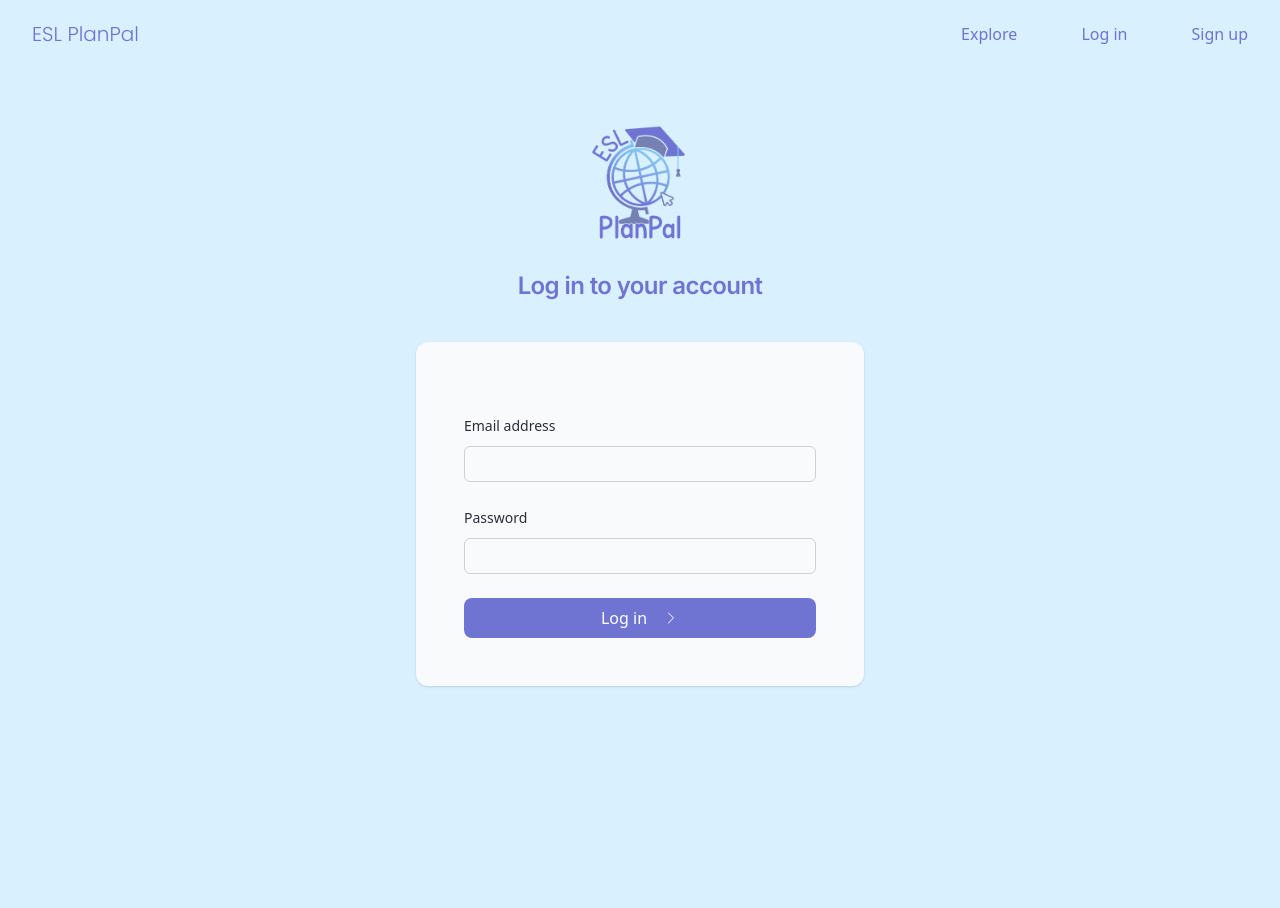
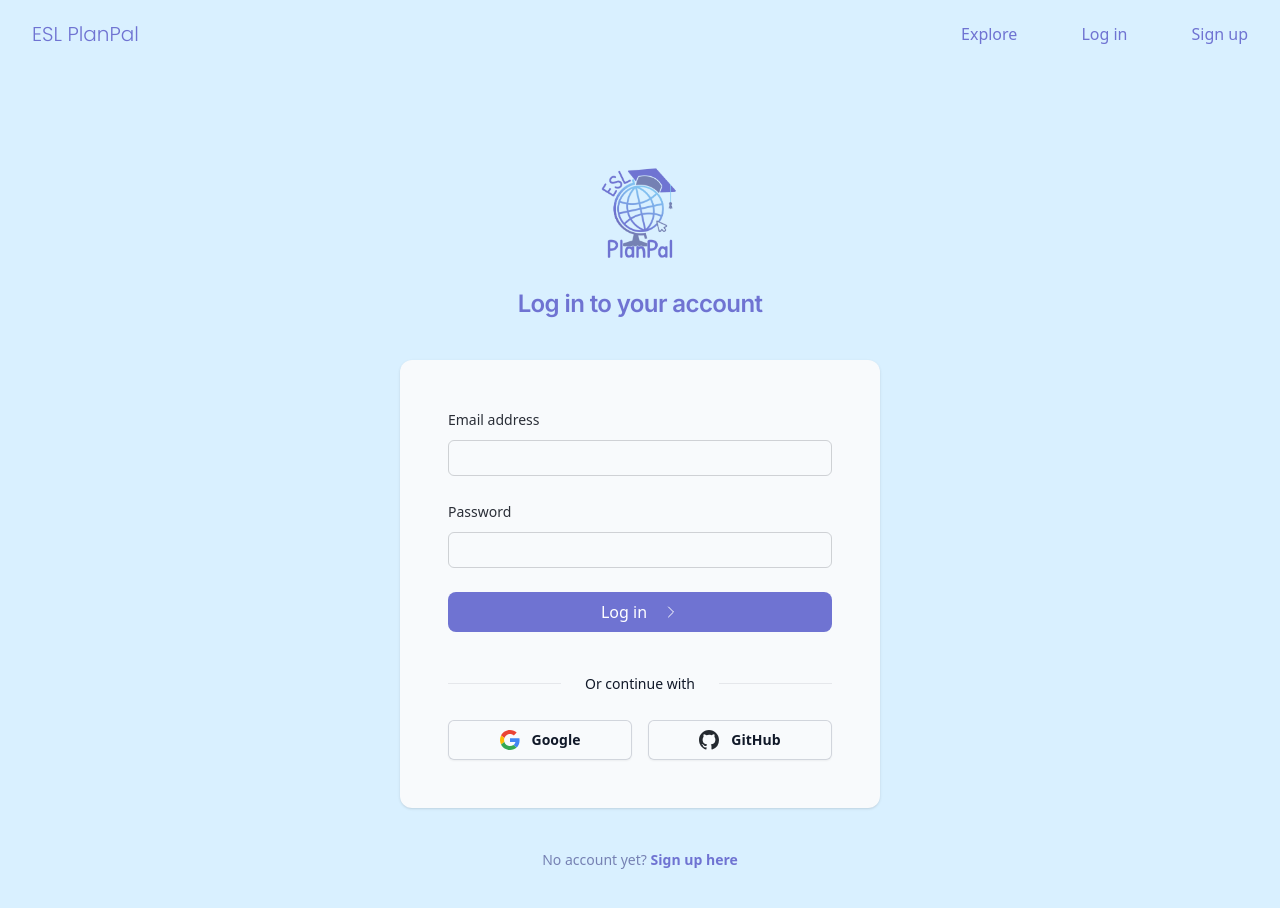
Before and after one commit to lucy-treganna/ESL-Plan-Pal, a Next.js app: page /login in a window 1280 px wide. Shown: the top 908 px of the page. Before the commit the page ends 800 px from the top, so only its background shows below. Built offline with nearby package versions, Linux system fonts and the light colour scheme; no server answers.

Commit message:
adding to the login form, updating layout styles

```diff
--- a/app/(auth)/login/page.js
+++ b/app/(auth)/login/page.js
@@ -1,18 +1,17 @@
 import { login } from "@/app/_lib/actions";
 import Image from "next/image";
-import FormButton from "@/app/_components/FormButton";
-import FormCard from "@/app/_components/FormCard";
 import AuthForm from "@/app/_components/AuthForm";
+import Link from "next/link";
 
 export default function LoginPage() {
   return (
-    <div className="flex flex-col items-center justify-center">
+    <div className="flex flex-col min-h-screen items-center justify-center">
       <div className="sm:mx-auto sm:w-full sm:max-w-md text-center mb-10">
         <Image
           alt="ESL PlanPal logo"
           src="/planpal_logo.png"
-          width={120}
-          height={40}
+          width={96}
+          height={96}
           className="mx-auto"
         />
         <h2 className="mt-6 text-2xl font-semibold font-inter tracking-tight text-medium-purple">
@@ -20,48 +19,80 @@ export default function LoginPage() {
         </h2>
       </div>
 
-        <FormCard>
+      <div className="w-full sm:mx-auto sm:max-w-[480px]">
+        <div className="bg-cool-white rounded-xl px-6 py-12 shadow-sm sm:px-12">
           <AuthForm formAction={login} />
-        </FormCard>
-
-      {/* <div className="mt-10 w-full sm:mx-auto sm:w-full sm:max-w-md">
-        <div className="bg-cool-white rounded-xl px-6 py-12 shadow-sm sm:px-12">
-          <form action={login} className="space-y-6">
-            <div>
-              <label htmlFor="email" className="block text-sm/6 font-medium">
-                Email address
-              </label>
-              <div className="mt-2">
-                <input
-                  id="email"
-                  name="email"
-                  type="email"
-                  required
-                  autoComplete="email"
-                  className="block w-full rounded-md px-3 py-1.5 text-base outline-1 -outline-offset-1 outline-charcoal/20 focus:outline-2 focus:-outline-offset-2 focus:outline-medium-blue sm:text-sm/6"
-                />
+          <div>
+            <div className="relative mt-10">
+              <div
+                aria-hidden="true"
+                className="absolute inset-0 flex items-center"
+              >
+                <div className="w-full border-t border-gray-200" />
+              </div>
+              <div className="relative flex justify-center text-sm/6 font-medium">
+                <span className="bg-cool-white px-6 text-gray-900">
+                  Or continue with
+                </span>
               </div>
             </div>
+            <div className="mt-6 grid grid-cols-2 gap-4">
+              <a
+                href="#"
+                className="flex w-full items-center justify-center gap-3 rounded-md bg-cool-white px-3 py-2 text-sm font-semibold text-gray-900 shadow-xs ring-1 ring-gray-300 ring-inset hover:bg-gray-50 focus-visible:ring-transparent"
+              >
+                <svg viewBox="0 0 24 24" aria-hidden="true" className="h-5 w-5">
+                  <path
+                    d="M12.0003 4.75C13.7703 4.75 15.3553 5.36002 16.6053 6.54998L20.0303 3.125C17.9502 1.19 15.2353 0 12.0003 0C7.31028 0 3.25527 2.69 1.28027 6.60998L5.27028 9.70498C6.21525 6.86002 8.87028 4.75 12.0003 4.75Z"
+                    fill="#EA4335"
+                  />
+                  <path
+                    d="M23.49 12.275C23.49 11.49 23.415 10.73 23.3 10H12V14.51H18.47C18.18 15.99 17.34 17.25 16.08 18.1L19.945 21.1C22.2 19.01 23.49 15.92 23.49 12.275Z"
+                    fill="#4285F4"
+                  />
+                  <path
+                    d="M5.26498 14.2949C5.02498 13.5699 4.88501 12.7999 4.88501 11.9999C4.88501 11.1999 5.01998 10.4299 5.26498 9.7049L1.275 6.60986C0.46 8.22986 0 10.0599 0 11.9999C0 13.9399 0.46 15.7699 1.28 17.3899L5.26498 14.2949Z"
+                    fill="#FBBC05"
+                  />
+                  <path
+                    d="M12.0004 24.0001C15.2404 24.0001 17.9654 22.935 19.9454 21.095L16.0804 18.095C15.0054 18.82 13.6204 19.245 12.0004 19.245C8.8704 19.245 6.21537 17.135 5.2654 14.29L1.27539 17.385C3.25539 21.31 7.3104 24.0001 12.0004 24.0001Z"
+                    fill="#34A853"
+                  />
+                </svg>
+                <span className="text-sm/6 font-semibold">Google</span>
+              </a>
 
-            <div>
-              <label htmlFor="password" className="block text-sm/6 font-medium">
-                Password
-              </label>
-              <div className="mt-2">
-                <input
-                  id="password"
-                  name="password"
-                  type="password"
-                  required
-                  autoComplete="password"
-                  className="block w-full rounded-md px-3 py-1.5 text-base outline-1 -outline-offset-1 outline-charcoal/20 focus:outline-2 focus:-outline-offset-2 focus:outline-medium-blue sm:text-sm/6"
-                />
-              </div>
+              <a
+                href="#"
+                className="flex w-full items-center justify-center gap-3 rounded-md bg-cool-white px-3 py-2 text-sm font-semibold text-gray-900 shadow-xs ring-1 ring-gray-300 ring-inset hover:bg-gray-50 focus-visible:ring-transparent"
+              >
+                <svg
+                  fill="currentColor"
+                  viewBox="0 0 20 20"
+                  aria-hidden="true"
+                  className="size-5 fill-[#24292F]"
+                >
+                  <path
+                    d="M10 0C4.477 0 0 4.484 0 10.017c0 4.425 2.865 8.18 6.839 9.504.5.092.682-.217.682-.483 0-.237-.008-.868-.013-1.703-2.782.605-3.369-1.343-3.369-1.343-.454-1.158-1.11-1.466-1.11-1.466-.908-.62.069-.608.069-.608 1.003.07 1.531 1.032 1.531 1.032.892 1.53 2.341 1.088 2.91.832.092-.647.35-1.088.636-1.338-2.22-.253-4.555-1.113-4.555-4.951 0-1.093.39-1.988 1.029-2.688-.103-.253-.446-1.272.098-2.65 0 0 .84-.27 2.75 1.026A9.564 9.564 0 0110 4.844c.85.004 1.705.115 2.504.337 1.909-1.296 2.747-1.027 2.747-1.027.546 1.379.203 2.398.1 2.651.64.7 1.028 1.595 1.028 2.688 0 3.848-2.339 4.695-4.566 4.942.359.31.678.921.678 1.856 0 1.338-.012 2.419-.012 2.747 0 .268.18.58.688.482A10.019 10.019 0 0020 10.017C20 4.484 15.522 0 10 0z"
+                    clipRule="evenodd"
+                    fillRule="evenodd"
+                  />
+                </svg>
+                <span className="text-sm/6 font-semibold">GitHub</span>
+              </a>
             </div>
-            <FormButton text="Log in" />
-          </form>
+          </div>
         </div>
-      </div> */}
+      </div>
+      <p className="mt-10 text-center text-sm/6 text-grey-purple">
+        No account yet?{" "}
+        <Link
+          href="/signup"
+          className="font-semibold text-medium-purple hover:text-medium-purple/90"
+        >
+          Sign up here
+        </Link>
+      </p>
     </div>
   );
 }
--- a/app/_components/AuthForm.js
+++ b/app/_components/AuthForm.js
@@ -1,6 +1,6 @@
 "use client";
 
-import FormButton from "./FormButton"
+import FormButton from "./FormButton";
 
 export default function AuthForm({ formAction }) {
   return (
@@ -38,5 +38,5 @@ export default function AuthForm({ formAction }) {
       </div>
       <FormButton text="Log in" loadingText="Logging in..." />
     </form>
-  )
+  );
 }
--- a/app/layout.js
+++ b/app/layout.js
@@ -37,7 +37,7 @@ export default function RootLayout({ children }) {
         <div className="flex flex-col min-h-full">
           <NavBar />
           <main className="flex-1 px-8 py-12">
-            <div className="w-full max-w-7xl">{children}</div>
+            <div className="w-full mx-auto max-w-7xl">{children}</div>
           </main>
         </div>
       </body>
```
Lines whose indentation alone changed are shown as unchanged.
